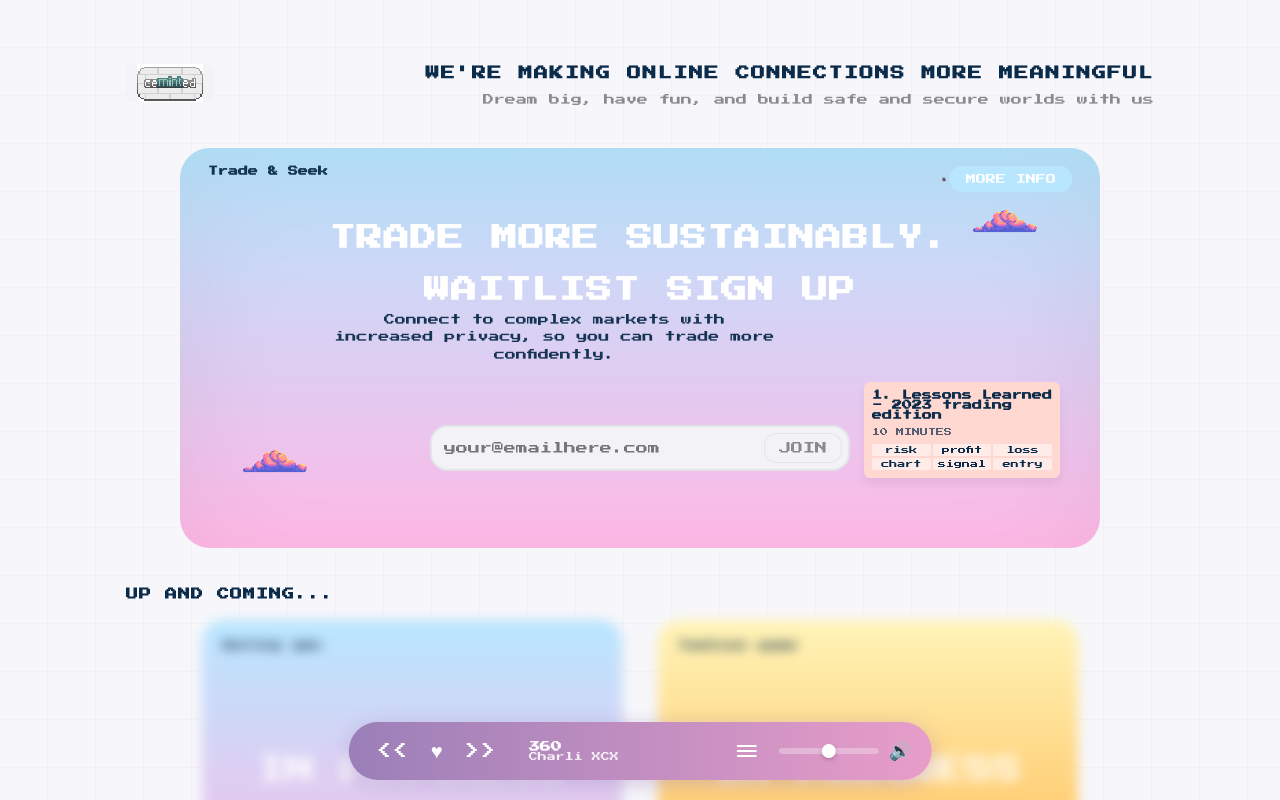
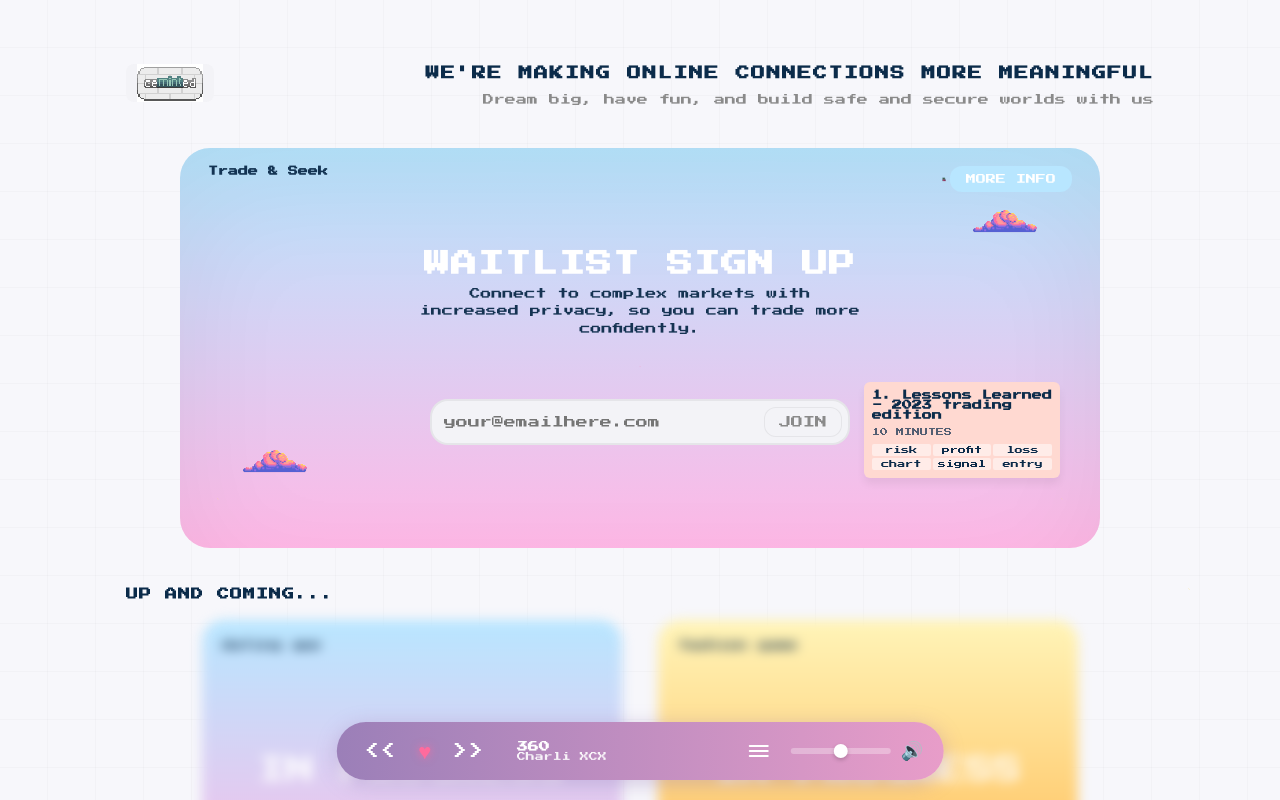
Before and after one commit to Trade-Seek/ceminted-next.js, a Next.js app: page / in a window 1280 px wide. Shown: the top 800 px of the page. Built offline with nearby package versions, Linux system fonts and the light colour scheme.

Commit message:
styling changes

```diff
--- a/app/globals.css
+++ b/app/globals.css
@@ -747,28 +747,27 @@ img.pixel-art {
   padding: 4px 6px;
 }
 
-.heart-btn.favorited {
+.heart-btn.playing {
   color: #ff6b9d;
   text-shadow: 0 0 8px rgba(255, 107, 157, 0.8);
+  animation: heartbeat 1s ease-in-out infinite;
+}
+
+@keyframes heartbeat {
+  0%, 100% { transform: scale(1); }
+  50% { transform: scale(1.1); }
 }
 
 .player-info {
   display: flex;
   flex-direction: column;
   align-items: flex-start;
-  background: transparent;
-  border: none;
   color: white;
   font-family: var(--pixel-font);
-  cursor: pointer;
   padding: 0 12px;
   min-width: 200px;
   max-width: 400px;
   text-align: left;
-}
-
-.player-info:hover {
-  opacity: 0.9;
 }
 
 .song-title {
--- a/app/page.tsx
+++ b/app/page.tsx
@@ -79,12 +79,7 @@ export default function Home() {
             />
 
             <div className="center-text">
-              <h1 className="hero-h1">
-                TRADE MORE SUSTAINABLY.
-                <br />
-                <br />
-                WAITLIST SIGN UP
-              </h1>
+              <h1 className="hero-h1">WAITLIST SIGN UP</h1>
               <div className="hero-sub">
                 Connect to complex markets with increased privacy, so you can
                 trade more confidently.
--- a/components/MusicPlayer.tsx
+++ b/components/MusicPlayer.tsx
@@ -63,10 +63,9 @@ const tracks: Track[] = [
 
 export default function MusicPlayer() {
   const [currentTrack, setCurrentTrack] = useState(0);
-  const [isPlaying, setIsPlaying] = useState(false);
+  const [isPlaying, setIsPlaying] = useState(true);
   const [volume, setVolume] = useState(0.5);
   const [showPlaylist, setShowPlaylist] = useState(false);
-  const [isFavorite, setIsFavorite] = useState(false);
   const audioRef = useRef<HTMLAudioElement>(null);
 
   useEffect(() => {
@@ -99,10 +98,6 @@ export default function MusicPlayer() {
     setIsPlaying(!isPlaying);
   };
 
-  const toggleFavorite = () => {
-    setIsFavorite(!isFavorite);
-  };
-
   const handleTrackEnd = () => {
     playNext();
   };
@@ -126,9 +121,9 @@ export default function MusicPlayer() {
           </button>
 
           <button
-            className={`player-btn heart-btn ${isFavorite ? "favorited" : ""}`}
-            onClick={toggleFavorite}
-            title="Favorite"
+            className={`player-btn heart-btn ${isPlaying ? "playing" : ""}`}
+            onClick={togglePlay}
+            title={isPlaying ? "Pause" : "Play"}
           >
             ♥
           </button>
@@ -138,14 +133,10 @@ export default function MusicPlayer() {
           </button>
         </div>
 
-        <button
-          className="player-info"
-          onClick={togglePlay}
-          title={isPlaying ? "Pause" : "Play"}
-        >
+        <div className="player-info">
           <span className="song-title">{tracks[currentTrack].title}</span>
           <span className="song-artist">{tracks[currentTrack].artist}</span>
-        </button>
+        </div>
 
         <button
           className="playlist-btn"
```
